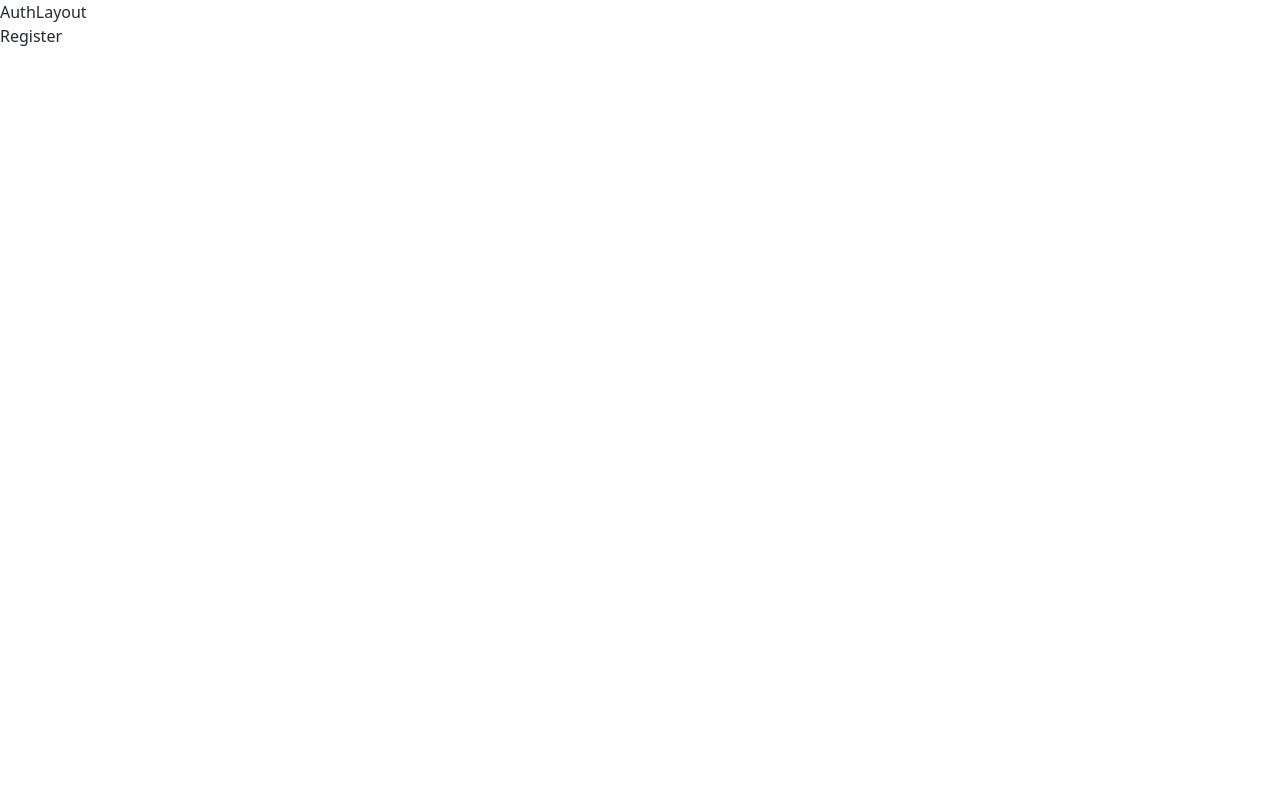
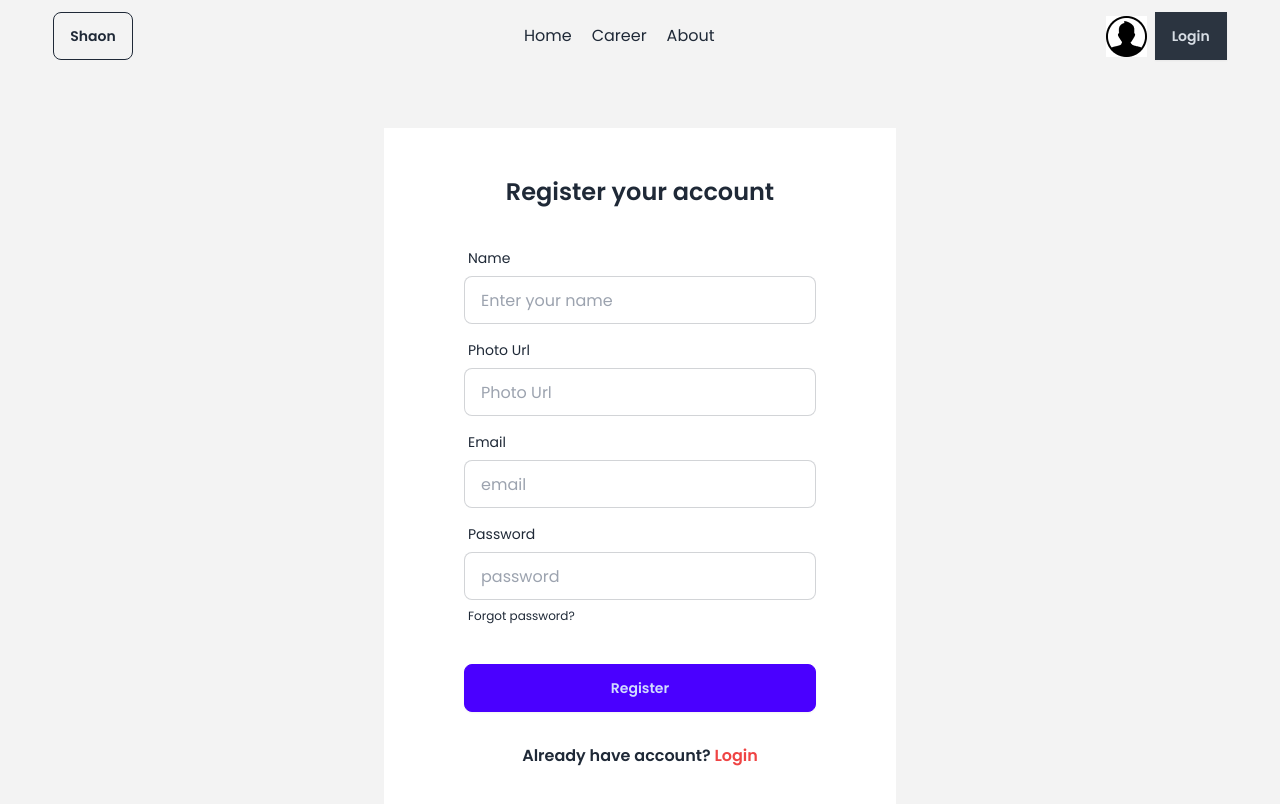
Before and after one commit to Najmul-Shaon/dreagon-news, a React (Vite) app: page /auth/register in a window 1280 px wide. Shown: the top 804 px of the page. Built offline with nearby package versions, Linux system fonts and the light colour scheme.

Commit message:
create context api

```diff
--- a/package.json
+++ b/package.json
@@ -10,6 +10,7 @@
     "preview": "vite preview"
   },
   "dependencies": {
+    "firebase": "^11.0.2",
     "localforage": "^1.10.0",
     "match-sorter": "^8.0.0",
     "moment": "^2.30.1",
--- a/src/Components/Navbar.jsx
+++ b/src/Components/Navbar.jsx
@@ -1,10 +1,12 @@
-import React from "react";
+import React, { useContext } from "react";
 import { Link } from "react-router-dom";
 import userIcon from "../assets/user.png";
+import { AuthContext } from "../Provider/AuthProvider";
 const Navbar = () => {
+  const { user } = useContext(AuthContext);
   return (
     <div className="flex justify-between items-center">
-      <div></div>
+      <div className="btn btn-outline">{user.name}</div>
       <div className="nav space-x-5">
         <Link tp="/">Home</Link>
         <Link to="/career">Career</Link>
--- a/src/Components/NewsCard.jsx
+++ b/src/Components/NewsCard.jsx
@@ -29,7 +29,7 @@ const NewsCard = (props = {}) => {
 
         {/* Thumbnail Image */}
         <img
-          className="w-full h-48 mt-4 object-cover rounded-md"
+          className="w-full h-96 mt-4 object-cover rounded-md"
           src={news.thumbnail_url}
           alt="News Thumbnail"
         />
--- /dev/null
+++ b/src/Firebase/Firebase.config.js
@@ -0,0 +1,17 @@
+// Import the functions you need from the SDKs you need
+import { initializeApp } from "firebase/app";
+// TODO: Add SDKs for Firebase products that you want to use
+// https://firebase.google.com/docs/web/setup#available-libraries
+
+// Your web app's Firebase configuration
+const firebaseConfig = {
+  apiKey: "AIzaSyDdz6vZI0SLjeNspDMzIOQmrcskHwQO4Ig",
+  authDomain: "dragon-news-e728b.firebaseapp.com",
+  projectId: "dragon-news-e728b",
+  storageBucket: "dragon-news-e728b.firebasestorage.app",
+  messagingSenderId: "78819020618",
+  appId: "1:78819020618:web:015acdd2befc1d3f687bb3",
+};
+
+// Initialize Firebase
+const app = initializeApp(firebaseConfig);
--- a/src/Layout/AuthLayout.jsx
+++ b/src/Layout/AuthLayout.jsx
@@ -1,10 +1,13 @@
 import React from "react";
 import { Outlet } from "react-router-dom";
+import Navbar from "../Components/Navbar";
 
 const AuthLayout = () => {
   return (
-    <div>
-      AuthLayout
+    <div className="font-poppins bg-[#f3f3f3]">
+      <header className="py-3 w-11/12 mx-auto">
+        <Navbar></Navbar>
+      </header>
       <Outlet></Outlet>
     </div>
   );
--- a/src/Layout/HomeLayout.jsx
+++ b/src/Layout/HomeLayout.jsx
@@ -18,7 +18,7 @@ const HomeLayout = () => {
       <nav className="w-11/12 mx-auto py-4">
         <Navbar></Navbar>
       </nav>
-      <main className="w-11/12 mx-auto pt-5 grid md:grid-cols-12">
+      <main className="w-11/12 mx-auto pt-5 grid md:grid-cols-12 gap-6">
         <aside className="left col-span-3">
           <LeftNavbar></LeftNavbar>
         </aside>
--- a/src/Pages/CategoryNews.jsx
+++ b/src/Pages/CategoryNews.jsx
@@ -7,7 +7,7 @@ const CategoryNews = () => {
   return (
     <div>
       <h2 className="font-semibold">Dragon news home {news.length}</h2>
-      <div>
+      <div className="flex flex-col gap-6">
         {news.map((singleNews) => (
           <NewsCard key={singleNews._id} news={singleNews}></NewsCard>
         ))}
--- /dev/null
+++ b/src/Pages/Login.jsx
@@ -0,0 +1,51 @@
+import React from "react";
+import { Link } from "react-router-dom";
+
+const Login = () => {
+  return (
+    <div className="min-h-screen flex items-center justify-center">
+      <div className="card bg-base-100 w-full max-w-lg shrink-0 rounded-none p-12">
+        <h2 className="font-semibold text-2xl text-center">
+          Login your account
+        </h2>
+        <form className="card-body">
+          <div className="form-control">
+            <label className="label">
+              <span className="label-text">Email</span>
+            </label>
+            <input
+              type="email"
+              placeholder="email"
+              className="input input-bordered"
+              required
+            />
+          </div>
+          <div className="form-control">
+            <label className="label">
+              <span className="label-text">Password</span>
+            </label>
+            <input
+              type="password"
+              placeholder="password"
+              className="input input-bordered"
+              required
+            />
+            <label className="label">
+              <a href="#" className="label-text-alt link link-hover">
+                Forgot password?
+              </a>
+            </label>
+          </div>
+          <div className="form-control mt-6">
+            <button className="btn btn-primary">Login</button>
+          </div>
+        </form>
+        <p className="text-center font-semibold">
+          Don't have account? <Link className="text-red-500" to="/auth/register">Register</Link>
+        </p>
+      </div>
+    </div>
+  );
+};
+
+export default Login;
--- /dev/null
+++ b/src/Pages/Register.jsx
@@ -0,0 +1,79 @@
+import React from "react";
+import { Link } from "react-router-dom";
+
+const Register = () => {
+  return (
+    <div className="min-h-screen flex items-center justify-center">
+      <div className="card bg-base-100 w-full max-w-lg shrink-0 rounded-none p-12">
+        <h2 className="font-semibold text-2xl text-center">
+          Register your account
+        </h2>
+        <form className="card-body">
+          {/* name input  */}
+          <div className="form-control">
+            <label className="label">
+              <span className="label-text">Name</span>
+            </label>
+            <input
+              type="text"
+              placeholder="Enter your name"
+              className="input input-bordered"
+              required
+            />
+          </div>
+          {/* photo link  */}
+          <div className="form-control">
+            <label className="label">
+              <span className="label-text">Photo Url</span>
+            </label>
+            <input
+              type="text"
+              placeholder="Photo Url"
+              className="input input-bordered"
+              required
+            />
+          </div>
+          {/* email input  */}
+          <div className="form-control">
+            <label className="label">
+              <span className="label-text">Email</span>
+            </label>
+            <input
+              type="email"
+              placeholder="email"
+              className="input input-bordered"
+              required
+            />
+          </div>
+          <div className="form-control">
+            <label className="label">
+              <span className="label-text">Password</span>
+            </label>
+            <input
+              type="password"
+              placeholder="password"
+              className="input input-bordered"
+              required
+            />
+            <label className="label">
+              <a href="#" className="label-text-alt link link-hover">
+                Forgot password?
+              </a>
+            </label>
+          </div>
+          <div className="form-control mt-6">
+            <button className="btn btn-primary">Register</button>
+          </div>
+        </form>
+        <p className="text-center font-semibold">
+          Already have account?{" "}
+          <Link className="text-red-500" to="/auth/login">
+            Login
+          </Link>
+        </p>
+      </div>
+    </div>
+  );
+};
+
+export default Register;
--- /dev/null
+++ b/src/Provider/AuthProvider.jsx
@@ -0,0 +1,18 @@
+import { createContext, useState } from "react";
+
+export const AuthContext = createContext();
+const AuthProvider = ({ children }) => {
+  const [user, SetUser] = useState({
+    name: "Shaon",
+    email: "najmul.nh.shaon@gmail.com",
+  });
+  const authInfo = {
+    user,
+    SetUser,
+  };
+  return (
+    <AuthContext.Provider value={authInfo}>{children}</AuthContext.Provider>
+  );
+};
+
+export default AuthProvider;
--- a/src/Routes/Router.jsx
+++ b/src/Routes/Router.jsx
@@ -2,6 +2,8 @@ import { createBrowserRouter, Navigate } from "react-router-dom";
 import HomeLayout from "../Layout/HomeLayout";
 import CategoryNews from "../Pages/CategoryNews";
 import AuthLayout from "../Layout/AuthLayout";
+import Login from "../Pages/Login";
+import Register from "../Pages/Register";
 
 const Router = createBrowserRouter([
   {
@@ -32,11 +34,11 @@ const Router = createBrowserRouter([
     children: [
       {
         path: "/auth/login",
-        element: <h2>Login</h2>,
+        element: <Login></Login>,
       },
       {
         path: "/auth/register",
-        element: <h2>Register</h2>,
+        element: <Register></Register>,
       },
     ],
   },
--- a/src/main.jsx
+++ b/src/main.jsx
@@ -3,9 +3,12 @@ import { createRoot } from "react-dom/client";
 import "./index.css";
 import { RouterProvider } from "react-router-dom";
 import Router from "./Routes/Router";
+import AuthProvider from "./Provider/AuthProvider";
 
 createRoot(document.getElementById("root")).render(
   <StrictMode>
-    <RouterProvider router={Router}></RouterProvider>
+    <AuthProvider>
+      <RouterProvider router={Router}></RouterProvider>
+    </AuthProvider>
   </StrictMode>
 );
```
Also changed, not shown: 1 other file (tests, documents, lock files or other folders).
